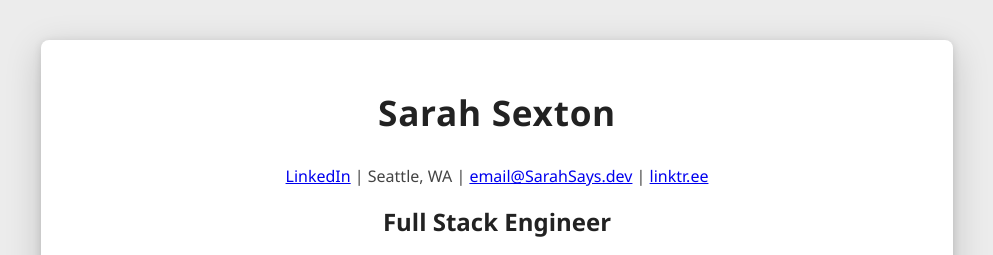
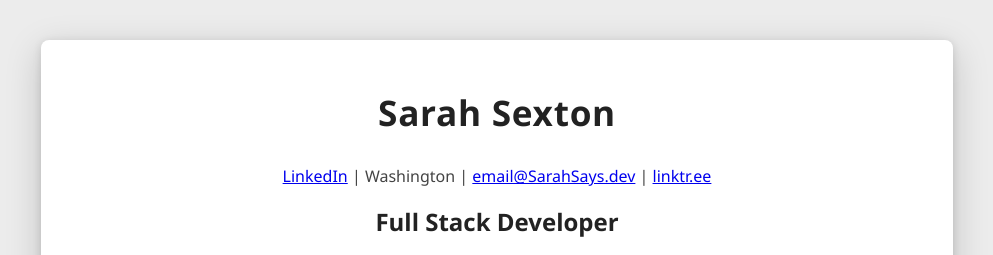
Before and after one commit to SarahSexton/SarahSays.github.io, a plain HTML site: page index.html in a window 1280 px wide. Shown: the top 255 px of the page, without its empty margins (143-1136 px from the left). Drawn offline with Linux system fonts and the light colour scheme.

Commit message:
Update index.html

```diff
--- a/index.html
+++ b/index.html
@@ -26,14 +26,14 @@
                 <p class="contact">
                     <a href="https://linkedin.com/in/sarahsays-dev" target="_blank" rel="noopener" itemprop="sameAs">LinkedIn</a> |
                     <span itemprop="address" itemscope itemtype="https://schema.org/PostalAddress">
-                        <span itemprop="addressLocality">Seattle</span>, <span itemprop="addressRegion">WA</span>
+                        <span itemprop="addressRegion">Washington</span>
                     </span> |
                     <a href="mailto:email@SarahSays.dev" itemprop="email">email@SarahSays.dev</a> |
                     <a href="https://linktr.ee/SarahSays.dev" target="_blank" rel="noopener" itemprop="sameAs">linktr.ee</a>
                 </p>
             </header>
             <section class="section">
-                <h2>Full Stack Engineer</h2>
+                <h2>Full Stack Developer</h2>
                 <ul class="summary-list">
                     <li>Accomplished Software Engineer of 10+ years at Microsoft with back- and front-end experience.</li>
                     <li>Professional public speaker, strong technical and communicative skills. Attention to detail and impact-driven.</li>
```
